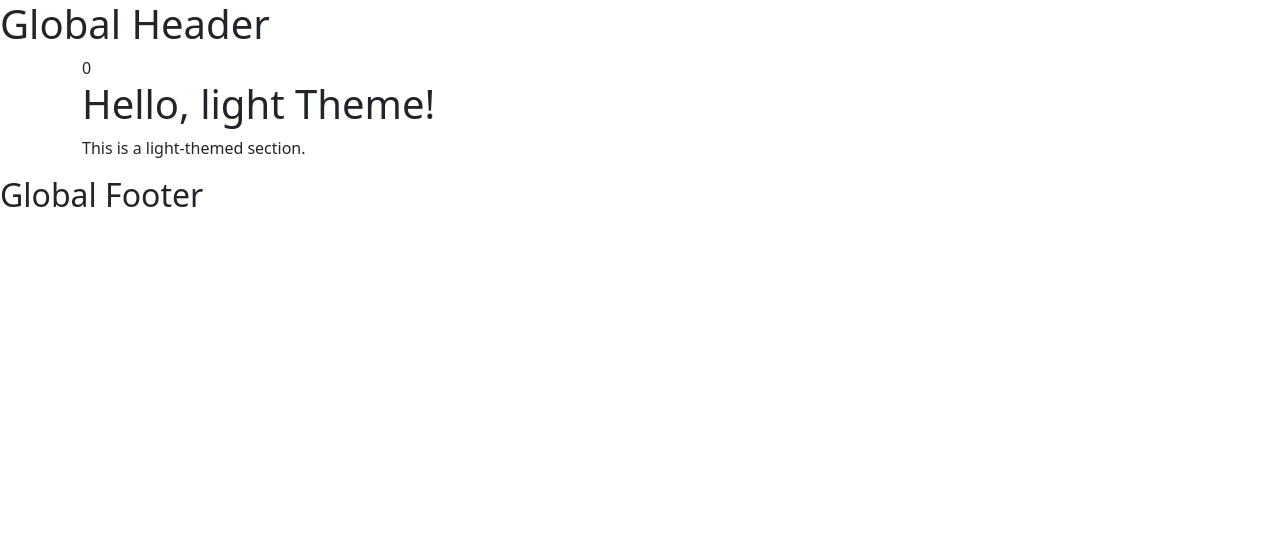
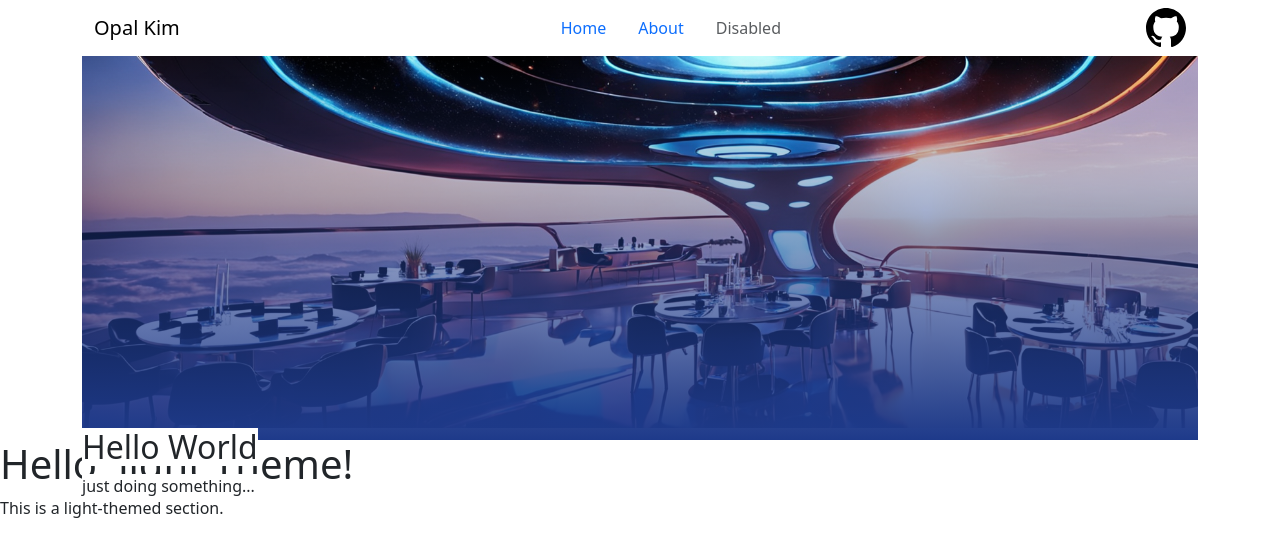
Before and after one commit to Yiipu/my-next-app, a Next.js app: page / in a window 1280 px wide. Shown: the top 556 px of the page. Built offline with nearby package versions, Linux system fonts and the light colour scheme.

Commit message:
增加了Header组件和banner组件的静态版本

```diff
--- /dev/null
+++ b/src/app/about/page.tsx
@@ -0,0 +1,21 @@
+'use client'
+import useTheme from '@/components/theme-context';
+import Header from '@/components/header';
+
+export default function About() {
+
+  const colorTheme = useTheme();
+
+  return (
+    <div data-bs-theme={colorTheme}>
+
+      <Header></Header>
+
+      <div data-bs-theme={colorTheme}>
+        <h1>Hello, {colorTheme} Theme!</h1>
+        <p>This is a {colorTheme}-themed section.</p>
+      </div>
+
+    </div>
+  )
+}
--- a/src/app/layout.tsx
+++ b/src/app/layout.tsx
@@ -2,8 +2,9 @@
 import '@/styles/globals.css'
 import 'bootstrap/dist/css/bootstrap.css'
 import type { Metadata } from 'next'
+import Head from 'next/head'
 import React from 'react'
-import { ThemeProvider } from '@/components/theme-context'
+import useTheme, { ThemeProvider } from '@/components/theme-context'
 
 // ISSUE
 // 不起作用
@@ -26,21 +27,18 @@ export default function RootLayout({
 }: {
   children: React.ReactNode;
 }) {
+
   return (
-    <html lang='zh-cn'>
-      <ThemeProvider>
+    <ThemeProvider>
+      <html lang='zh-cn'>
+        <Head>
+          <title>Dodo</title>
+
+        </Head>
         <body>
-          <div>
-            <header>
-              <h1>Global Header</h1>
-            </header>
-            {children}
-            <footer>
-              <h2>Global Footer</h2>
-            </footer>
-          </div>
+          {children}
         </body>
-      </ThemeProvider>
-    </html>
+      </html>
+    </ThemeProvider>
   )
 }
--- a/src/app/page.tsx
+++ b/src/app/page.tsx
@@ -2,22 +2,23 @@
 import Image from 'next/image'
 import { Counter } from '@/components/counter';
 import useTheme from '@/components/theme-context';
-import themeToggle from '@/components/theme-context';
+import Header from '@/components/header';
+import Banner from '@/components/banner';
 
 export default function Home() {
+
   const colorTheme = useTheme();
+
   return (
-    <div className='container-md'>
-      <nav>
+    <div data-bs-theme={colorTheme}>
 
-        <Counter className=''></Counter>
+      <Header></Header>
+      <Banner></Banner>
+      <div data-bs-theme={colorTheme}>
+        <h1>Hello, {colorTheme} Theme!</h1>
+        <p>This is a {colorTheme}-themed section.</p>
+      </div>
 
-        <div data-bs-theme={colorTheme}>
-          <h1>Hello, {colorTheme} Theme!</h1>
-          <p>This is a {colorTheme}-themed section.</p>
-        </div>
-
-      </nav>
     </div>
   )
 }
--- /dev/null
+++ b/src/components/banner.tsx
@@ -0,0 +1,21 @@
+import Image from "next/image"
+import bannerPic from '@/../public/banner.png'
+
+export default function Banner() {
+    return (
+        <div className="container-md">
+            <div className="banner relative h-96">
+                <Image
+                    src={bannerPic}
+                    alt="bannerPic"
+                    placeholder="blur"
+                />
+                <div className="absolute w-full h-full top-0 left-0 -z-1 bg-gradient-to-t from-blue-900 bg-transparent"></div>
+                <div className="absolute z-1 bg-transparent">
+                    <h2>Hello World</h2>
+                    <p>just doing something...</p>
+                </div>
+            </div>
+        </div>
+    )
+}
--- /dev/null
+++ b/src/components/header.tsx
@@ -0,0 +1,40 @@
+import { github } from "@/config/config"
+
+export default function Header() {
+
+    return (
+        <>
+            <div className="container-md fixed-top">
+                <nav className="navbar">
+                    <div className="container-fluid">
+                        <a className="navbar-brand" href="/">Opal Kim</a>
+                        <Navbar></Navbar>
+                        <a href={github.url} className="github-corner" aria-label="View source on GitHub">
+                            <img src="/github.svg" alt="Github Logo" />
+                        </a>
+                    </div>
+                </nav>
+            </div>
+            {/* 抵消nav的fixed-top带来的副作用 */}
+            <div className="pt-14 h-0"></div>
+        </>
+    )
+}
+
+function Navbar() {
+    return (
+        <div id="nav">
+            <ul className="nav">
+                <li className="nav-item">
+                    <a className="nav-link active" href="/">Home</a>
+                </li>
+                <li className="nav-item">
+                    <a className="nav-link" href="/about">About</a>
+                </li>
+                <li className="nav-item">
+                    <a className="nav-link disabled">Disabled</a>
+                </li>
+            </ul>
+        </div>
+    )
+}
--- /dev/null
+++ b/src/config/config.tsx
@@ -0,0 +1,4 @@
+export const github = {
+    url:'https://github.com/Yiipu',
+
+}
```
Also changed, not shown: src/scripts/collapse.tsx (added, +19 -0 lines), public/banner.png (added), public/github.svg (added).
